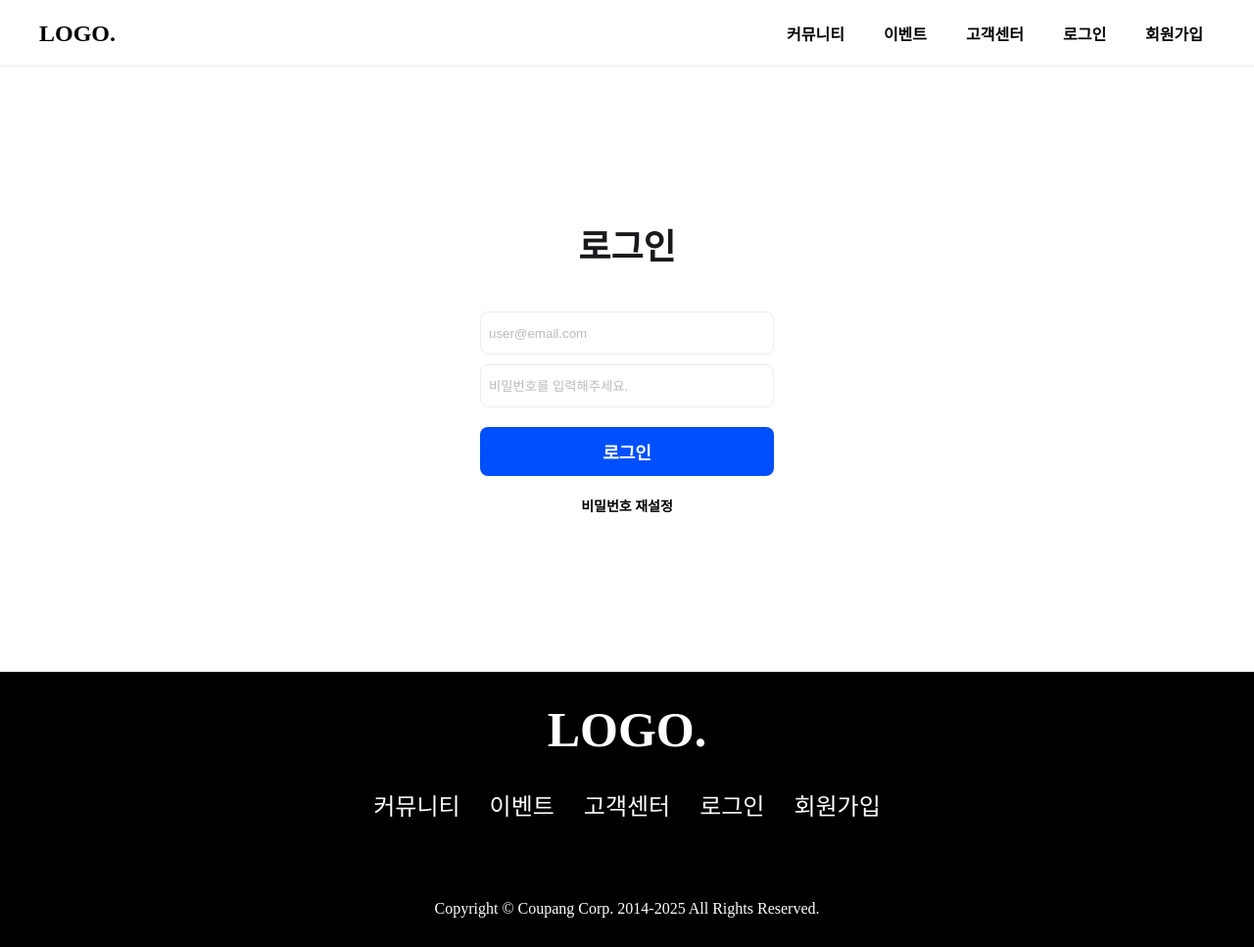
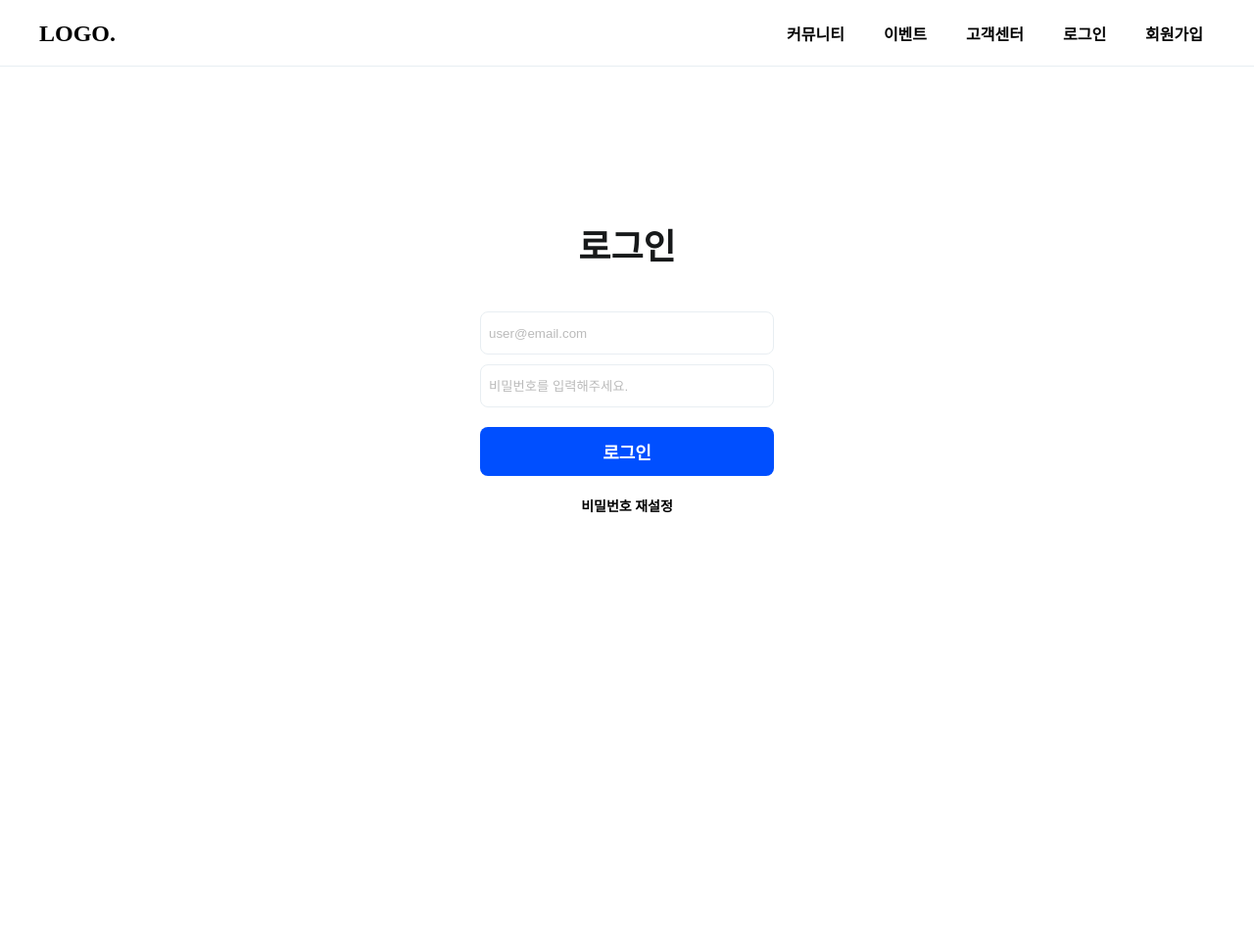
Before and after one commit to kho125/company-introduction, a plain HTML site: page login.html in a window 1280 px wide. Shown: the whole page at 98% size. After the commit the page ends 800 px from the top, so only its background shows below. Drawn offline with Linux system fonts and the light colour scheme; a web font is replaced by a local one.

Commit message:
footer 주석

```diff
--- a/login.css
+++ b/login.css
@@ -147,7 +147,6 @@ header .container .menu li a:hover {
 /* login */
 .login-wrap {
   padding: 160px 40px;
-  /* max-width: 300px; */
   display: flex;
   flex-direction: column;
   justify-content: center;
@@ -209,7 +208,7 @@ header .container .menu li a:hover {
 
 /* footer */
 footer {
-  bottom: 0;
+  /* bottom: 0; */
   padding: 30px;
   display: flex;
   flex-direction: column;
--- a/login.html
+++ b/login.html
@@ -50,7 +50,7 @@
   </div>
 
   <!-- footer -->
-  <footer>
+  <!-- <footer>
     <div class="logo">
       <a href="/">LOGO.</a>
     </div>
@@ -62,6 +62,6 @@
       <li><a href="#">회원가입</a></li>
     </ul>
     <p>Copyright © Coupang Corp. 2014-2025 All Rights Reserved.</p>
-  </footer>
+  </footer> -->
 </body>
 </html>
```
